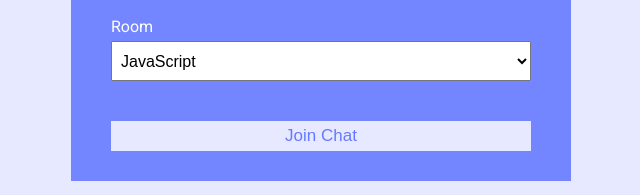
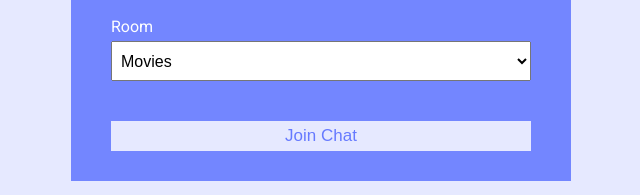
Before and after one commit to ameliawalcek/Chit_Chat, a website: page public/index.html in a window 1280 px wide. Shown: the part 255-450 px from the top of the page, 319-959 px from the left. Drawn offline with Linux system fonts and the light colour scheme.

Commit message:
updated categories

```diff
--- a/public/index.html
+++ b/public/index.html
@@ -25,12 +25,12 @@
                 <div class="form-control">
                     <label for="room">Room</label>
                     <select name="room" id="room">
-                        <option value="Movies">JavaScript</option>
-                        <option value="Art">Python</option>
-                        <option value="TV">PHP</option>
-                        <option value="Sports">C#</option>
-                        <option value="Gaming">Ruby</option>
-                        <option value="Tech">Java</option>
+                        <option value="Movies">Movies</option>
+                        <option value="Art">Art</option>
+                        <option value="TV">TV</option>
+                        <option value="Sports">Sports</option>
+                        <option value="Gaming">Gaming</option>
+                        <option value="Tech">Tech</option>
                     </select>
                 </div>
                 <button type="submit" class="btn">Join Chat</button>
```
